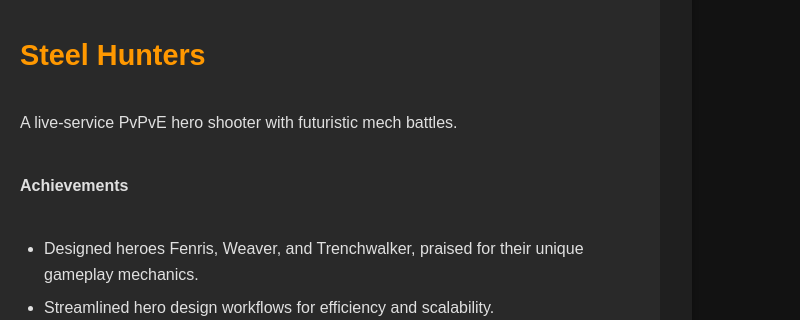
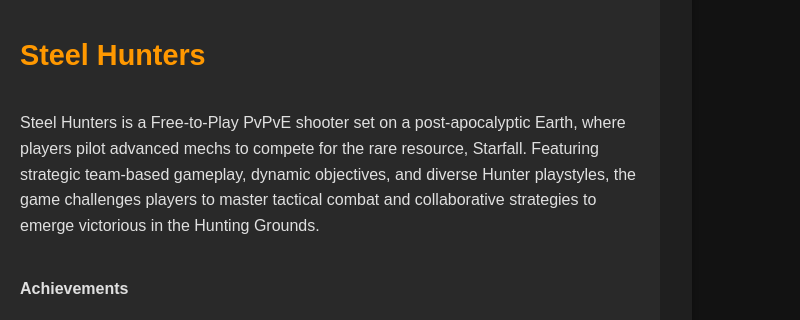
Before and after one commit to EmreBugday99/EmreBugday99.github.io, a plain HTML site: page index.html in a window 1280 px wide. Shown: the part 363-683 px from the top of the page, 480-1280 px from the left. Drawn offline with Linux system fonts and the light colour scheme.

Commit message:
Steel Hunters description updated

```diff
--- a/index.html
+++ b/index.html
@@ -23,7 +23,7 @@
                 <iframe src="https://www.youtube.com/embed/tMtdbfsXiY0" allowfullscreen></iframe>
                 <div class="project-details">
                     <h3>Steel Hunters</h3>
-                    <p>A live-service PvPvE hero shooter with futuristic mech battles.</p>
+                    <p>Steel Hunters is a Free-to-Play PvPvE shooter set on a post-apocalyptic Earth, where players pilot advanced mechs to compete for the rare resource, Starfall. Featuring strategic team-based gameplay, dynamic objectives, and diverse Hunter playstyles, the game challenges players to master tactical combat and collaborative strategies to emerge victorious in the Hunting Grounds.</p>
                     <h4>Achievements</h4>
                     <ul>
                         <li>Designed heroes Fenris, Weaver, and Trenchwalker, praised for their unique gameplay
```
